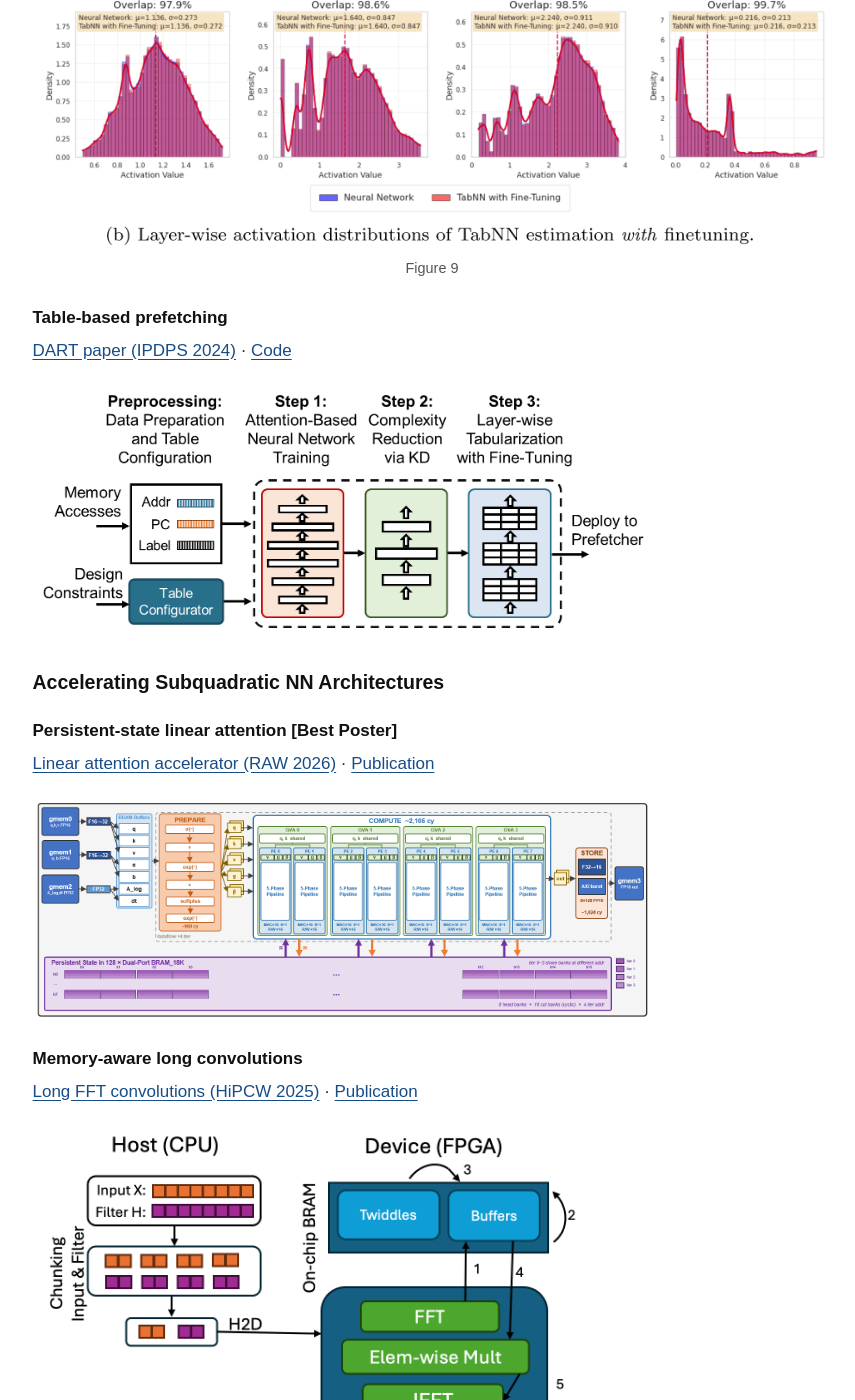
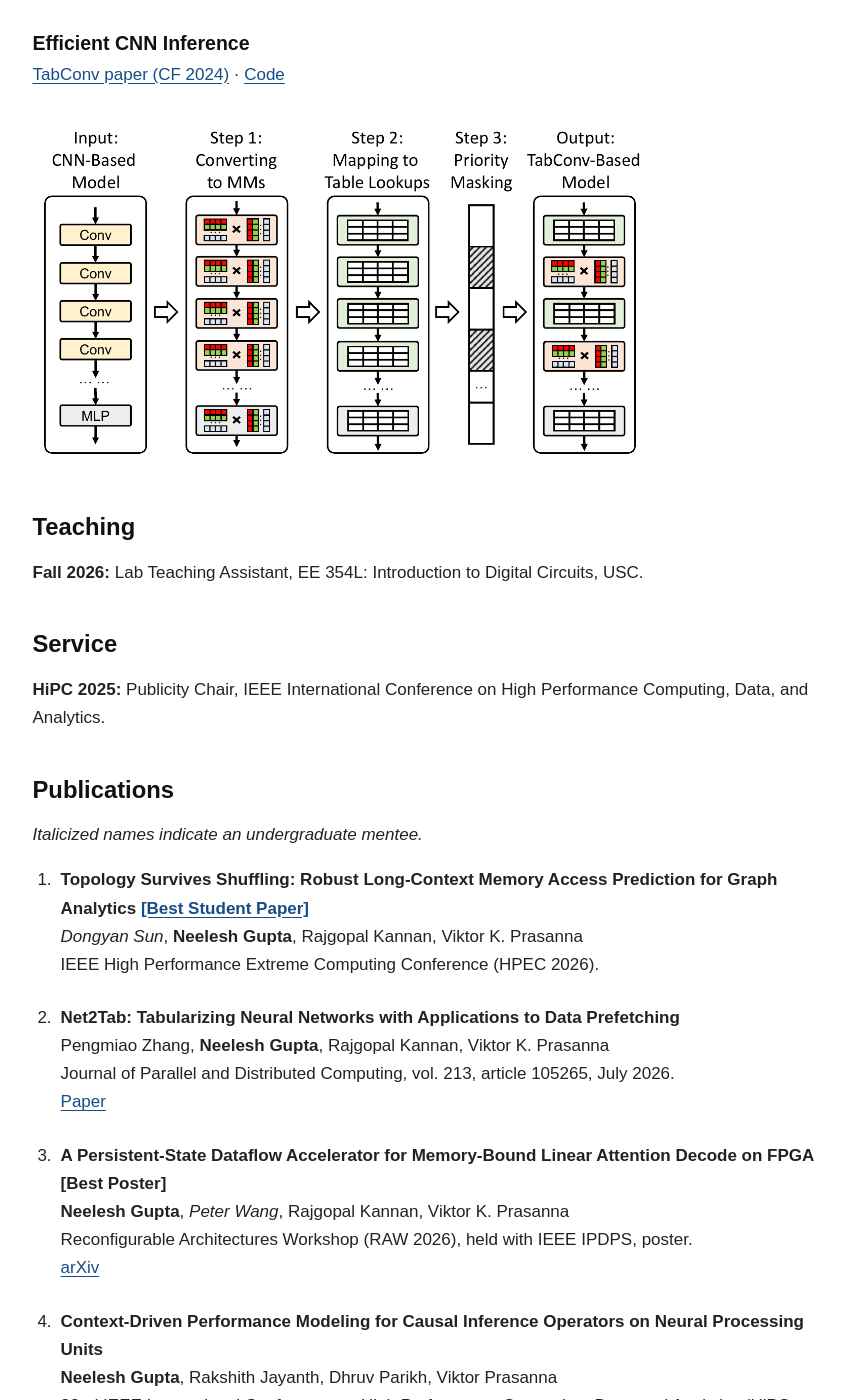
Before and after one commit to neeleshg23/neeleshg23.github.io, a Jekyll site: the page index.html, which Jekyll copies as it is, in a window 1280 px wide and 1400 px high, scrolled down 2062 px. Shown: the whole window, without its empty margins (208-1063 px from the left). Built offline with Jekyll 4.4.1, drawn with Linux system fonts in a browser that asks for light colours; some of the changed text lies outside the part shown.

Commit message:
Mark undergraduate mentees and remove subquadratic project section and Net2Tab figure 9

```diff
--- a/index.html
+++ b/index.html
@@ -80,13 +80,6 @@ doctype html>
               </a>
               <figcaption>Figure 7</figcaption>
             </figure>
-            <figure>
-              <a href="assets/images/net2tab-figure-9.png" aria-label="Open Net2Tab Figure 9 at full resolution">
-                <img src="assets/images/net2tab-figure-9.png" width="1856" height="1288" loading="lazy" decoding="async"
-                  alt="Net2Tab Figure 9: layer-wise activation distributions before and after fine-tuning.">
-              </a>
-              <figcaption>Figure 9</figcaption>
-            </figure>
           </div>
         </div>
 
@@ -102,34 +95,6 @@ doctype html>
           </figure>
         </div>
 
-      </article>
-
-      <article class="project" aria-labelledby="subquadratic-nn">
-        <h3 id="subquadratic-nn">Accelerating Subquadratic NN Architectures</h3>
-
-        <div class="work">
-          <h4 id="persistent-state-attention">Persistent-state linear attention <strong class="award">[Best Poster]</strong></h4>
-          <p><a href="https://arxiv.org/abs/2603.05931">Linear attention accelerator (RAW 2026)</a> ·
-            <a href="#publication-3">Publication</a></p>
-          <figure>
-            <a href="assets/images/linear-attention-architecture.png">
-              <img src="assets/images/linear-attention-architecture.png" width="1600" height="576" loading="lazy" decoding="async"
-                alt="Persistent-state Gated DeltaNet accelerator architecture: input buffers, prepare stage, parallel processing elements, and BRAM state banks.">
-            </a>
-          </figure>
-        </div>
-
-        <div class="work">
-          <h4 id="long-fft-convolutions">Memory-aware long convolutions</h4>
-          <p><a href="https://arxiv.org/abs/2601.06065">Long FFT convolutions (HiPCW 2025)</a> ·
-            <a href="#publication-5">Publication</a></p>
-          <figure>
-            <a href="assets/images/fft-convolution-architecture.png">
-              <img src="assets/images/fft-convolution-architecture.png" width="1000" height="669" loading="lazy" decoding="async"
-                alt="Chunked FFT convolution architecture: CPU input and filter chunks, FPGA FFT and IFFT kernel, and host overlap-add reconstruction.">
-            </a>
-          </figure>
-        </div>
       </article>
 
       <article class="project" aria-labelledby="tabconv">
@@ -157,10 +122,11 @@ doctype html>
 
     <section aria-labelledby="publications">
       <h2 id="publications">Publications</h2>
+      <p><em>Italicized names indicate an undergraduate mentee.</em></p>
       <ol class="publications">
         <li id="publication-1">
           <p><strong class="paper-title">Topology Survives Shuffling: Robust Long-Context Memory Access Prediction for Graph Analytics</strong> <a class="award" href="https://ieee-hpec.org/ieee-hpec-2026-agenda/">[Best Student Paper]</a><br>
-          Dongyan Sun, <strong>Neelesh Gupta</strong>, Rajgopal Kannan, Viktor K. Prasanna<br>
+          <em>Dongyan Sun</em>, <strong>Neelesh Gupta</strong>, Rajgopal Kannan, Viktor K. Prasanna<br>
           IEEE High Performance Extreme Computing Conference (HPEC 2026).</p>
         </li>
         <li id="publication-2">
@@ -171,7 +137,7 @@ Journal of Parallel and Distributed Computing, vol. 213, article 105265, July 20
         </li>
         <li id="publication-3">
           <p><strong class="paper-title">A Persistent-State Dataflow Accelerator for Memory-Bound Linear Attention Decode on FPGA</strong> <strong class="award">[Best Poster]</strong><br>
-          <strong>Neelesh Gupta</strong>, Peter Wang, Rajgopal Kannan, Viktor K. Prasanna<br>
+          <strong>Neelesh Gupta</strong>, <em>Peter Wang</em>, Rajgopal Kannan, Viktor K. Prasanna<br>
 Reconfigurable Architectures Workshop (RAW 2026), held with IEEE IPDPS, poster.<br>
 <a href="https://arxiv.org/abs/2603.05931" aria-label="arXiv: A Persistent-State Dataflow Accelerator for Memory-Bound Linear Attention Decode on FPGA">arXiv</a></p>
         </li>
@@ -183,14 +149,14 @@ Reconfigurable Architectures Workshop (RAW 2026), held with IEEE IPDPS, poster.<
         </li>
         <li id="publication-5">
           <p><strong class="paper-title">Enabling Long FFT Convolutions on Memory-Constrained FPGAs via Chunking</strong><br>
-          Peter Wang, <strong>Neelesh Gupta</strong>, Viktor K. Prasanna<br>
+          <em>Peter Wang</em>, <strong>Neelesh Gupta</strong>, Viktor K. Prasanna<br>
 32nd IEEE International Conference on High Performance Computing, Data and Analytics Workshop (HiPCW 2025), pp. 321–322.<br>
 <a href="https://arxiv.org/pdf/2601.06065" aria-label="PDF: Enabling Long FFT Convolutions on Memory-Constrained FPGAs via Chunking">PDF</a>
 <a href="https://ieeexplore.ieee.org/document/11459286/" aria-label="Paper: Enabling Long FFT Convolutions on Memory-Constrained FPGAs via Chunking">Paper</a></p>
         </li>
         <li id="publication-6">
           <p><strong class="paper-title">Performance-Energy Characterization of ML Inference on Heterogeneous Edge AI Platforms</strong><br>
-          Palash Kohli, Rakshith Jayanth, <strong>Neelesh Gupta</strong>, Haoyang Fan, Viktor Prasanna<br>
+          <em>Palash Kohli</em>, Rakshith Jayanth, <strong>Neelesh Gupta</strong>, Haoyang Fan, Viktor Prasanna<br>
 IEEE High Performance Extreme Computing Conference (HPEC 2025), pp. 1–7.<br>
 <a href="https://ieeexplore.ieee.org/document/11196674/" aria-label="Paper: Performance-Energy Characterization of ML Inference on Heterogeneous Edge AI Platforms">Paper</a></p>
         </li>
```
Also changed, not shown: other parts of index.html (+1 -1 lines).
